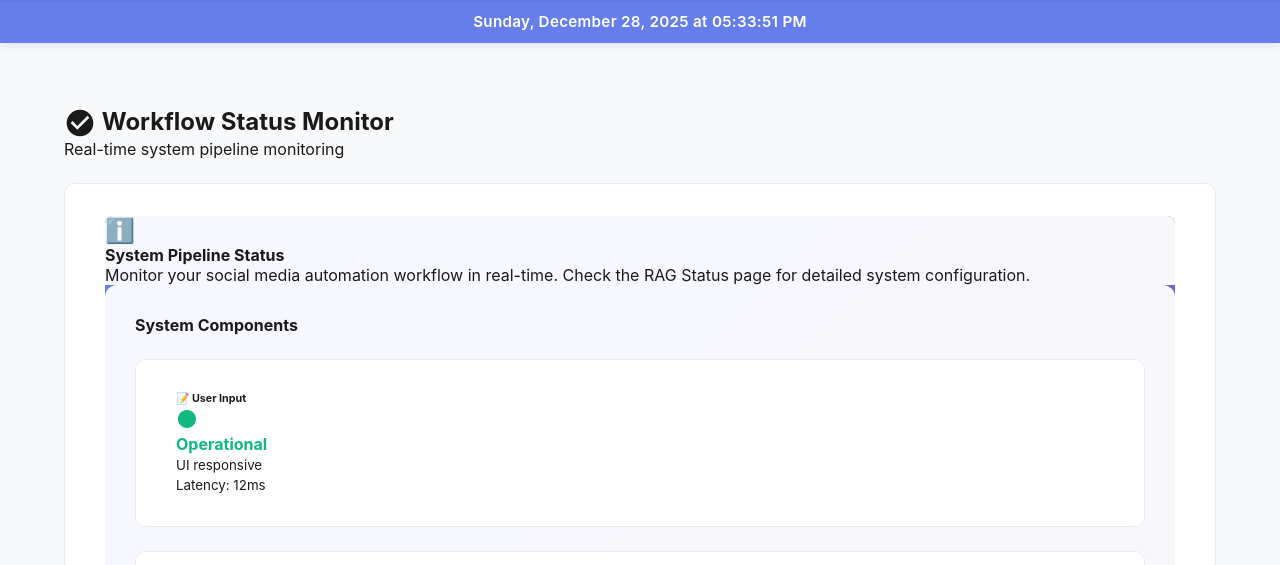
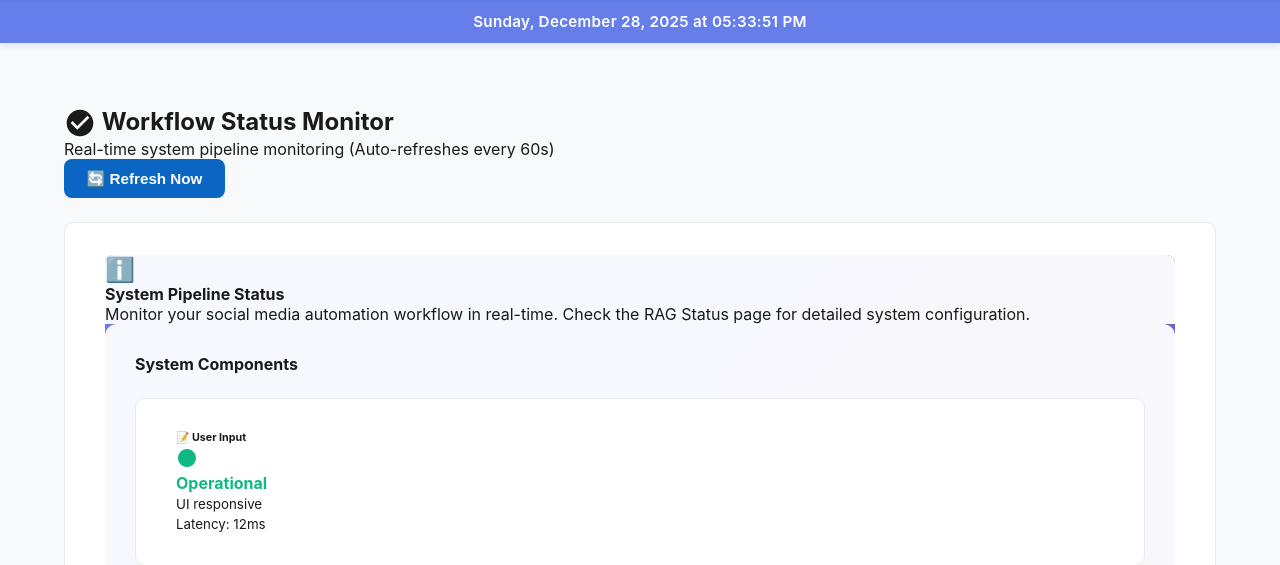
Before and after one commit to Jayesh-P006/1st-Deployement, a Flask app: page /workflow-status in a window 1280 px wide; the page is wider, and only the part inside the window is pictured. Shown: the part 94-659 px from the top of that part. Run offline with Flask 3, Linux system fonts and the light colour scheme; the visitor is signed in with stand-in values (Sample User, id 1); data that the repository does not hold is empty.

Commit message:
Fix excessive API calls - change auto-refresh from 10s to 60s, add manual refresh button

```diff
--- a/app/templates/workflow_status.html
+++ b/app/templates/workflow_status.html
@@ -12,7 +12,12 @@
                 </svg>
                 Workflow Status Monitor
             </h2>
-            <p class="text-muted mb-0">Real-time system pipeline monitoring</p>
+            <p class="text-muted mb-0">Real-time system pipeline monitoring (Auto-refreshes every 60s)</p>
+        </div>
+        <div>
+            <button id="refresh-btn" class="btn btn-primary" onclick="manualRefresh()">
+                🔄 Refresh Now
+            </button>
         </div>
     </div>
 
@@ -215,8 +220,24 @@ async function fetchStatus() {
     }
 }
 
+// Initial load
 fetchStatus();
-setInterval(fetchStatus, 10000);
+
+// Auto-refresh every 60 seconds (1 minute)
+setInterval(fetchStatus, 60000);
+
+// Add manual refresh button functionality
+function manualRefresh() {
+    const btn = document.getElementById('refresh-btn');
+    if (btn) {
+        btn.disabled = true;
+        btn.innerHTML = '<span class="spinner-border spinner-border-sm"></span> Refreshing...';
+        fetchStatus().finally(() => {
+            btn.disabled = false;
+            btn.innerHTML = '🔄 Refresh Now';
+        });
+    }
+}
 </script>
 
 <style>
```
